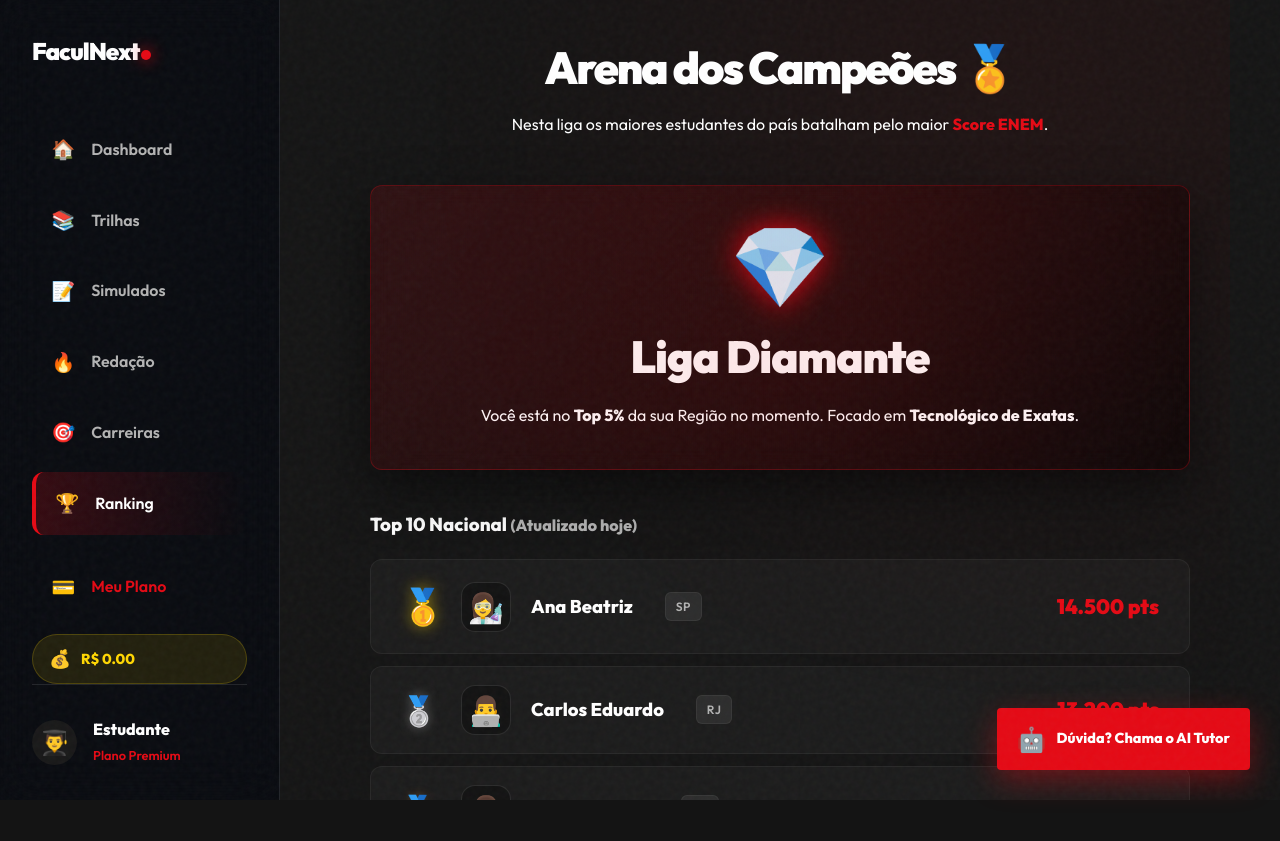
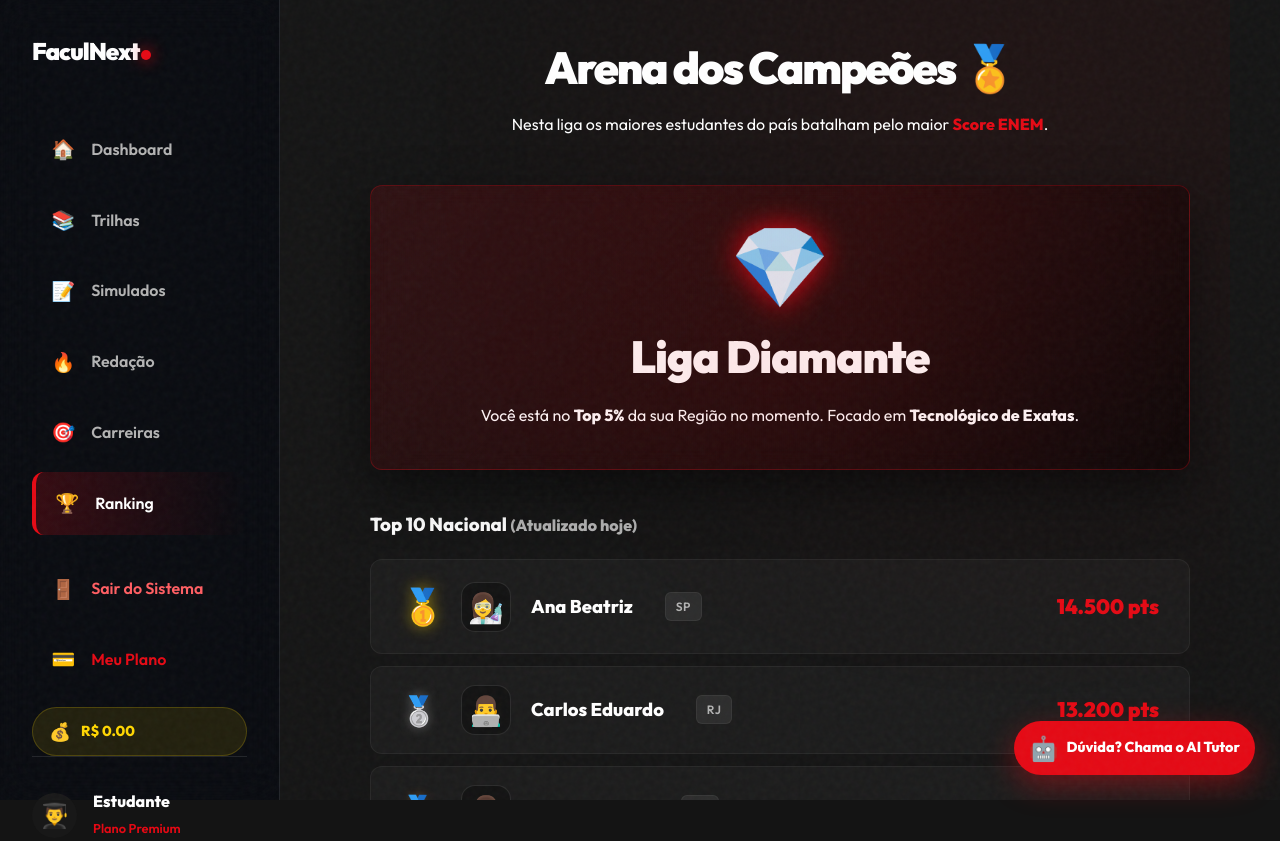
Before and after one commit to evertonsouza3-droid/FaculNext, a website: page ranking.html in a window 1280 px wide. Before the commit the page ends 800 px from the top, so only its background shows below. Drawn offline with Linux system fonts and the light colour scheme; no server answers; sample sign-in values are in the browser's storage.

Commit message:
Add files via upload

```diff
--- a/css/dashboard.css
+++ b/css/dashboard.css
@@ -551,14 +551,14 @@
 
 #ai-chat-widget {
     position: fixed;
-    bottom: 30px;
-    right: 30px;
+    bottom: 25px;
+    right: 25px;
     background: var(--primary-red);
-    padding: 12px 20px;
-    border-radius: 4px;
+    padding: 8px 15px;
+    border-radius: 50px;
     display: flex;
     align-items: center;
-    gap: 10px;
+    gap: 8px;
     cursor: pointer;
     box-shadow: 0 10px 30px rgba(229, 9, 20, 0.4);
     transition: all 0.3s cubic-bezier(0.175, 0.885, 0.32, 1.275);
--- a/js/auth.js
+++ b/js/auth.js
@@ -11,4 +11,15 @@ document.addEventListener('DOMContentLoaded', () => {
 
     // Opcional: Decode do JWT para fins visuais (nome, logout, etc)
     // No frontend não é seguro validar assinatura de JWT, mas serve para UX
+
+    // Lógica de Logout Global
+    const logoutBtn = document.getElementById('logout-btn');
+    if (logoutBtn) {
+        logoutBtn.addEventListener('click', (e) => {
+            e.preventDefault();
+            localStorage.removeItem('faculnext_token');
+            localStorage.removeItem('faculnext_user_id');
+            window.location.href = 'index.html';
+        });
+    }
 });
--- a/js/chat.js
+++ b/js/chat.js
@@ -44,7 +44,12 @@ async function sendMessage() {
         if(typingDiv.parentNode) messages.removeChild(typingDiv);
         const botDiv = document.createElement('div');
         botDiv.className = 'msg bot';
-        botDiv.innerText = data.reply;
+
+        if (data.sucesso && data.reply) {
+            botDiv.innerText = data.reply;
+        } else {
+            botDiv.innerText = "Desculpe, tive um pequeno lapso de conexão. Pode repetir a pergunta?";
+        }
         messages.appendChild(botDiv);
     } catch (e) {
         if(typingDiv.parentNode) messages.removeChild(typingDiv);
--- a/ranking.html
+++ b/ranking.html
@@ -85,6 +85,7 @@
             <a href="redacao.html"><span class="icon">🔥</span> Redação</a>
             <a href="carreiras.html"><span class="icon">🎯</span> Carreiras</a>
             <a href="ranking.html" class="active"><span class="icon">🏆</span> Ranking</a>
+            <a href="#" id="logout-btn" style="margin-top: 15px; color: #ff5e62;"><span class="icon">🚪</span> Sair do Sistema</a>
             <a href="planos.html" style="margin-top:auto; color: var(--primary-red); border-left-color: transparent;"><span class="icon">💳</span> Meu Plano</a>
         </nav>
 
```
Also changed, not shown: carreiras.html (+1 -0 lines), planos.html (+1 -0 lines), redacao.html (+1 -0 lines), simulados.html (+1 -0 lines), trilhas.html (+1 -0 lines).
